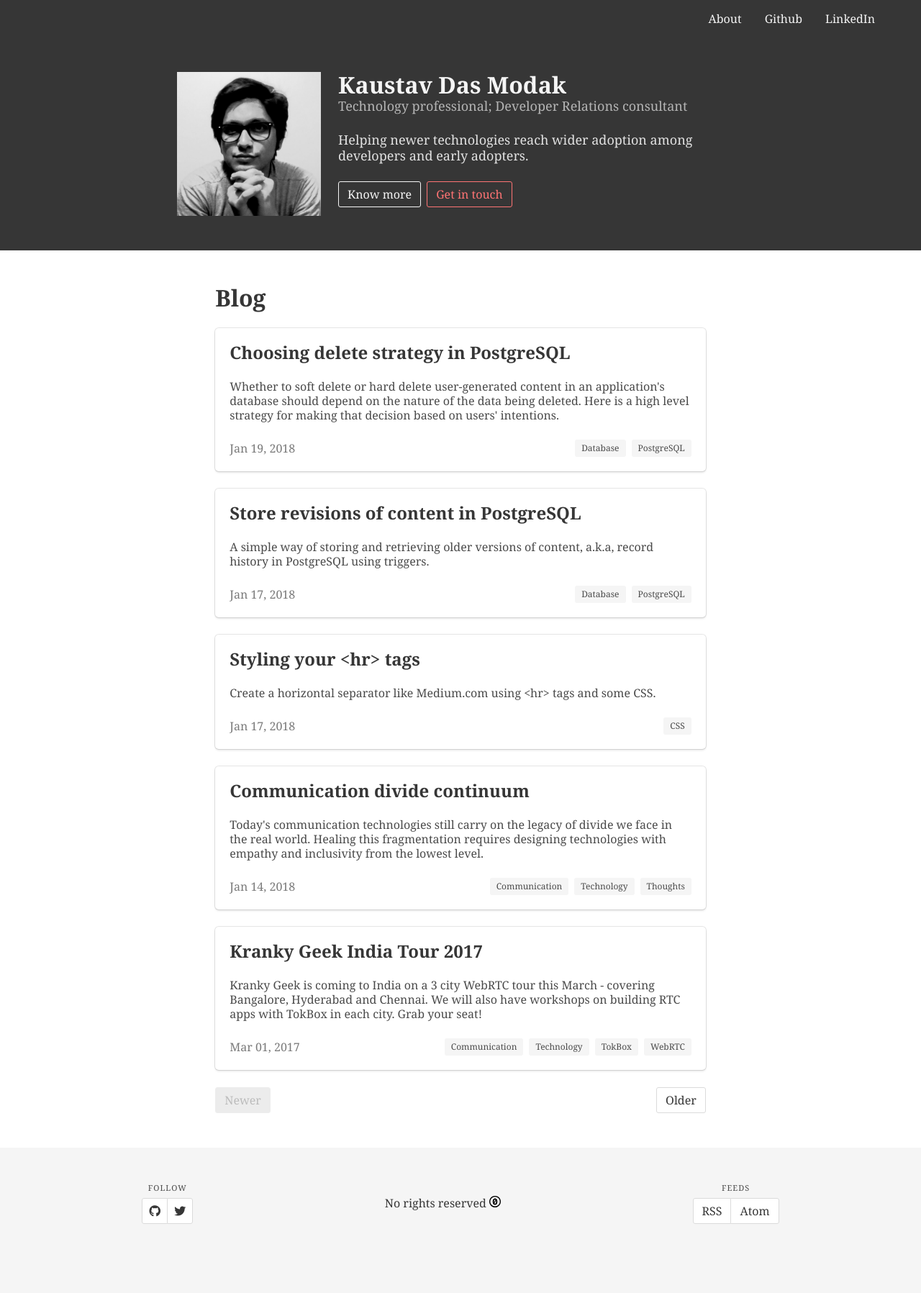
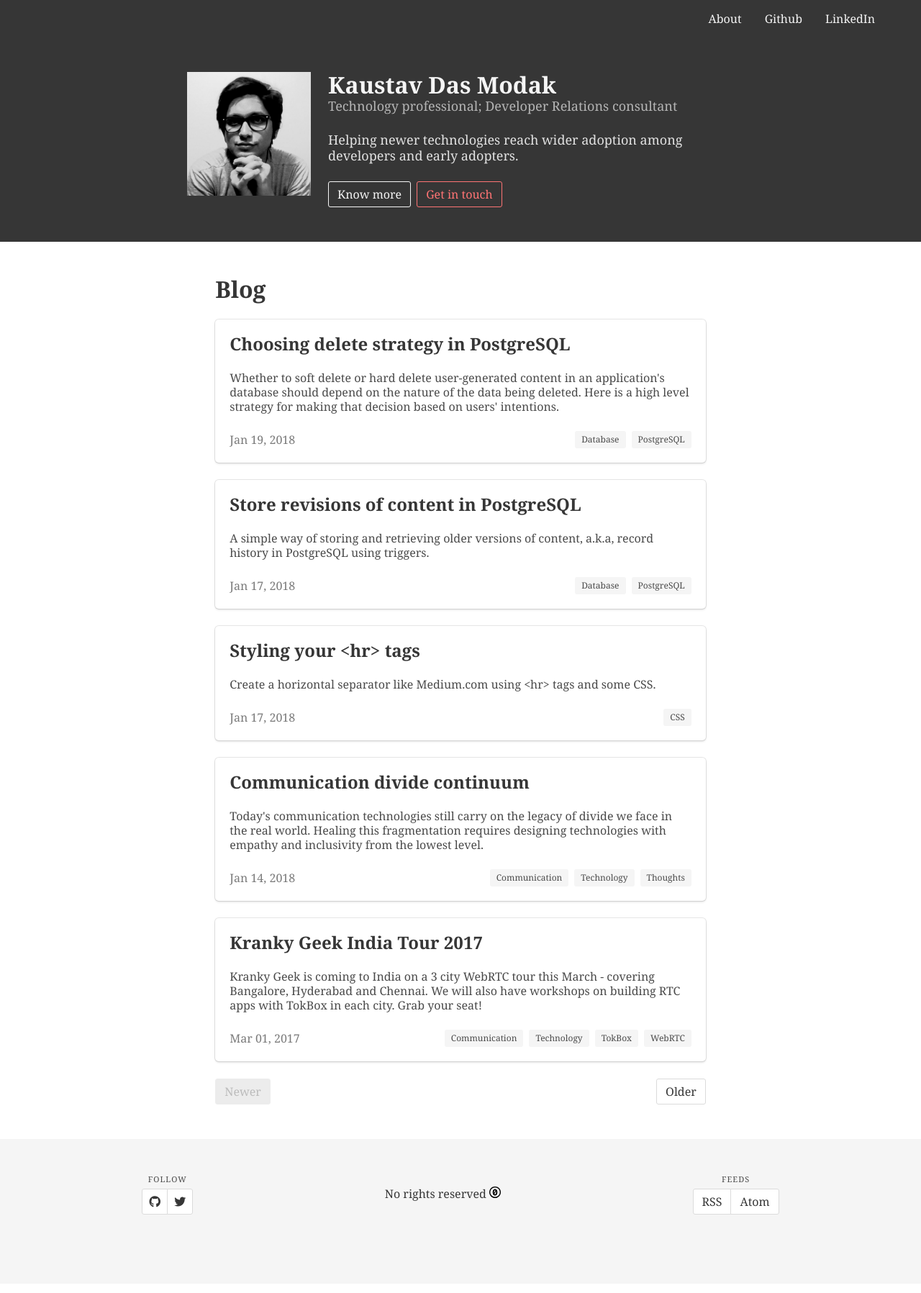
Before and after one commit to kaustavdm/website, a Jekyll site: the page built from index.html, in a window 1280 px wide. Shown: the whole page at 72% size. Built offline with Jekyll 4.4.1, drawn with Linux system fonts in a browser that asks for light colours; nearby versions of some CDN libraries; the list of posts is cut into pages by our own code.

Commit message:
Set proper styling of about blurb and header
Signed-off-by: Kaustav Das Modak <kaustav.dasmodak@yahoo.co.in>

```diff
--- a/_theme/_includes/about-blurb.html
+++ b/_theme/_includes/about-blurb.html
@@ -1,23 +1,19 @@
-<section class="hero is-dark">
-  <div class="hero-body">
 <div class="container">
-      <div class="columns is-centered">
-        <div class="column is-narrow">
-          <figure class="image is-200x200 has-margin-centered">
+  <div class="columns is-mobile is-multiline is-centered">
+    <div class="column is-6-mobile is-3-tablet is-2-desktop">
+      <figure class="image is-square">
         <img src="/assets/images/kido.jpg" alt="Kaustav Das Modak">
       </figure>
     </div>
-        <div class="column is-half">
+    <div class="column is-full-mobile is-half-desktop has-text-centered-mobile">
       <h1 class="title is-size-4-mobile">Kaustav Das Modak</h1>
       <p class="subtitle is-size-6-mobile has-text-grey-light">Technology professional; Developer Relations consultant</p>
       <p class="subtitle is-size-6-mobile">Helping newer technologies reach wider adoption among developers and
         early adopters.</p>
-          <div class="buttons">
+      <div class="buttons is-centered-mobile">
         <a href="/about-me/" class="button is-light is-outlined">Know more</a>
         <a href="mailto:kd@kaustavdm.in" class="button is-primary is-outlined">Get in touch</a>
       </div>
     </div>
   </div>
 </div>
-  </div>
-</section>
--- /dev/null
+++ b/_theme/_includes/header.html
@@ -0,0 +1,10 @@
+<section class="hero is-dark">
+  <div class="hero-head">
+    {% include navbar.html %}
+  </div>
+  {% if page.url == '/' %}
+  <div class="hero-body">
+    {% include about-blurb.html %}
+  </div>
+  {% endif %}
+</section>
--- a/_theme/_layouts/default.html
+++ b/_theme/_layouts/default.html
@@ -2,7 +2,7 @@
 <html lang="{{ page.lang | default: site.lang }}">
   {% include head.html %}
   <body>
-    {% include navbar.html %}
+    {% include header.html %}
     {{ content }}
     {% include footer.html %}
   </body>
--- a/_theme/_sass/customize.scss
+++ b/_theme/_sass/customize.scss
@@ -21,7 +21,7 @@ $size-5: 1.125rem;
 $size-medium: $size-5;
 
 // image
-$dimensions: 16 24 32 48 64 96 128 200 256 !default;
+$dimensions: 16 24 32 48 64 96 128 160 200 256 !default;
 
 // Extra CSS
 .has-margin-centered {
@@ -35,6 +35,14 @@ $dimensions: 16 24 32 48 64 96 128 200 256 !default;
 
 .has-margin-bottom-large {
     margin-bottom: 2rem;
+}
+
+.is-centered-mobile {
+    &.buttons {
+        @media screen and (max-width: $tablet - 1px) {
+            justify-content: center;
+        }
+    }
 }
 
 .content {
--- a/index.html
+++ b/index.html
@@ -1,11 +1,6 @@
 ---
 layout: default
 ---
-
-{% if paginator.page == 1 %}
-  {% include about-blurb.html %}
-{% endif %}
-
 <section class="section">
     <div class="container">
 
```
Lines whose indentation alone changed are shown as unchanged.
